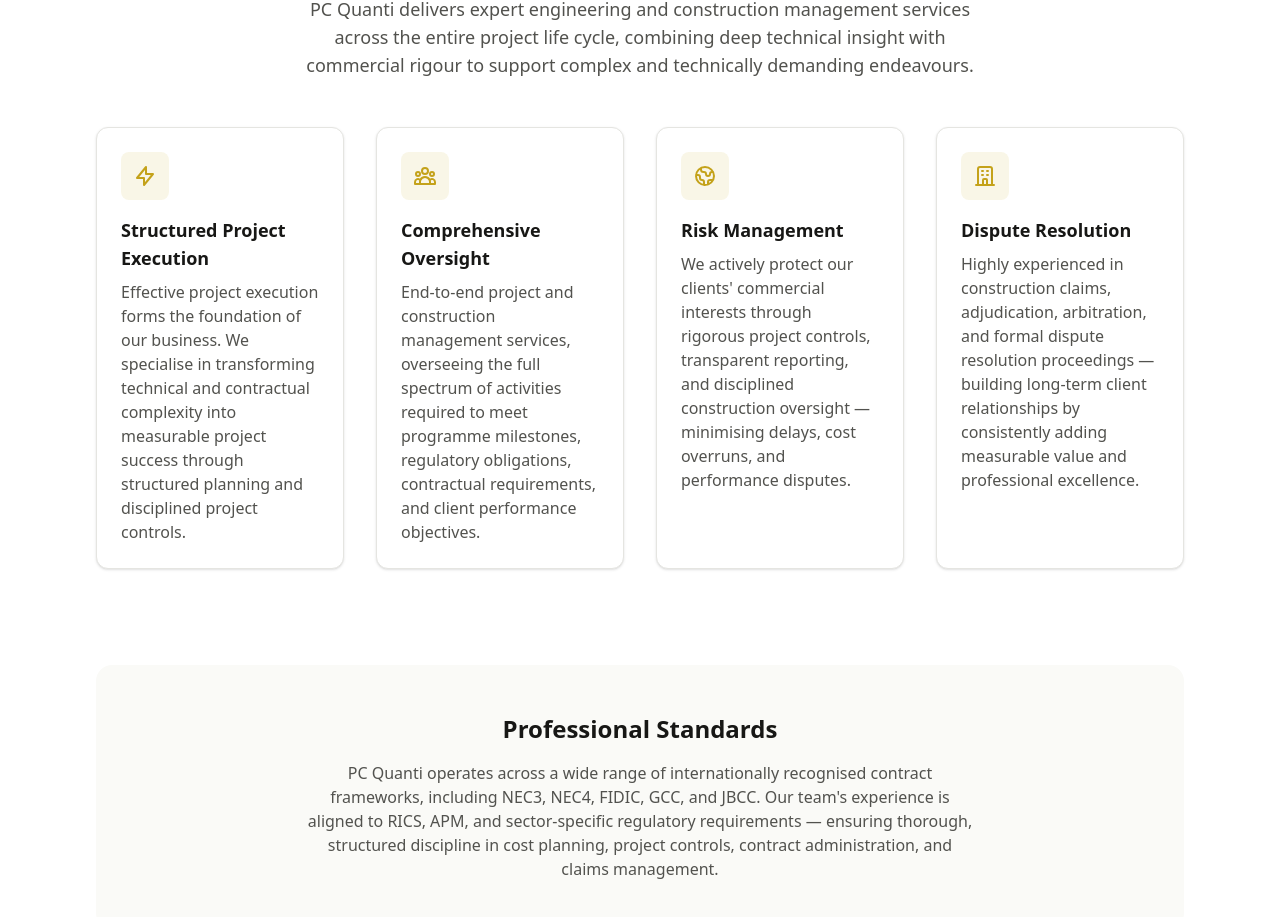
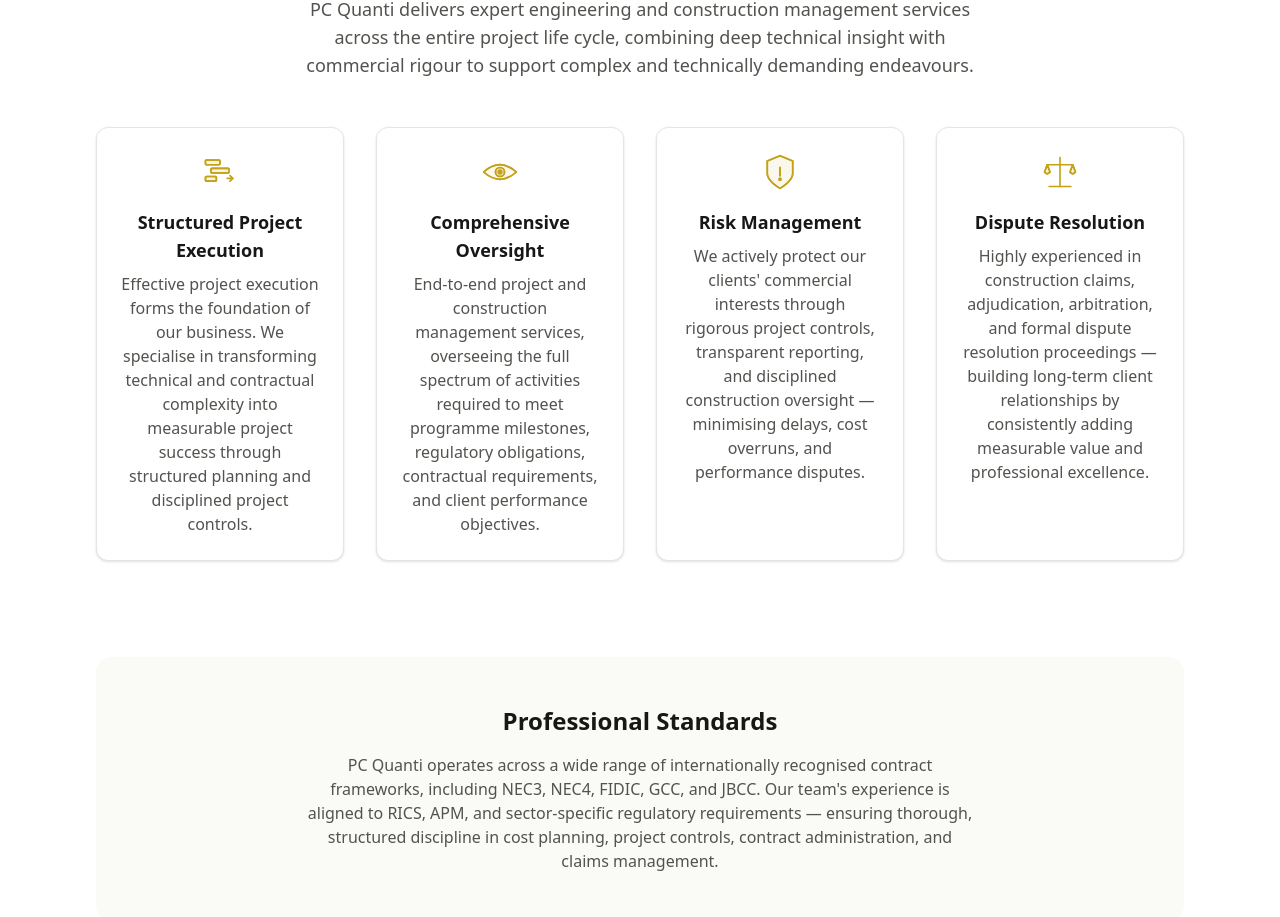
Before and after one commit to jonathanavis96/pc_quanti, a Next.js app: page /about in a window 1280 px wide. Shown: the part 1438-2355 px from the top of the page. Built offline with nearby package versions, Linux system fonts and the light colour scheme; no server answers.

Commit message:
feat: center about page differentiator icons with custom SVGs
- Replace gold box icons with centered custom inline SVGs (Gantt bars,
  eye, shield+exclamation, balance scales)
- Match SectorsTrustGrid card style: icon centered above heading, text centered

```diff
--- a/app/about/page.tsx
+++ b/app/about/page.tsx
@@ -77,10 +77,16 @@
 
           <div className="grid gap-8 md:grid-cols-2 lg:grid-cols-4">
             {/* Differentiator 1 */}
-            <div className="bg-white p-6 rounded-xl border border-pc-neutral-200 shadow-sm">
-              <div className="w-12 h-12 bg-pc-gold/10 rounded-lg flex items-center justify-center mb-4">
-                <svg className="w-6 h-6 text-pc-gold" fill="none" stroke="currentColor" viewBox="0 0 24 24">
-                  <path strokeLinecap="round" strokeLinejoin="round" strokeWidth={2} d="M13 10V3L4 14h7v7l9-11h-7z" />
+            <div className="bg-white p-6 rounded-xl border border-pc-neutral-200 shadow-sm text-center">
+              <div className="flex justify-center mb-4 text-pc-gold">
+                <svg viewBox="0 0 44 44" fill="none" stroke="currentColor" strokeWidth="1.8" strokeLinecap="round" strokeLinejoin="round" className="h-10 w-10" aria-hidden>
+                  {/* Gantt/schedule bars with arrow — structured execution */}
+                  <rect x="6" y="9" width="16" height="5" rx="1" fill="currentColor" fillOpacity="0.12" /><rect x="6" y="9" width="16" height="5" rx="1" />
+                  <rect x="12" y="18" width="20" height="5" rx="1" fill="currentColor" fillOpacity="0.12" /><rect x="12" y="18" width="20" height="5" rx="1" />
+                  <rect x="6" y="27" width="12" height="5" rx="1" fill="currentColor" fillOpacity="0.12" /><rect x="6" y="27" width="12" height="5" rx="1" />
+                  {/* Completion arrow */}
+                  <polyline points="30,29 36,29" strokeWidth="2" />
+                  <polyline points="33,26 36,29 33,32" strokeWidth="2" />
                 </svg>
               </div>
               <h3 className="text-lg font-semibold text-pc-neutral-900 mb-2">
@@ -92,10 +98,15 @@
             </div>
 
             {/* Differentiator 2 */}
-            <div className="bg-white p-6 rounded-xl border border-pc-neutral-200 shadow-sm">
-              <div className="w-12 h-12 bg-pc-gold/10 rounded-lg flex items-center justify-center mb-4">
-                <svg className="w-6 h-6 text-pc-gold" fill="none" stroke="currentColor" viewBox="0 0 24 24">
-                  <path strokeLinecap="round" strokeLinejoin="round" strokeWidth={2} d="M17 20h5v-2a3 3 0 00-5.356-1.857M17 20H7m10 0v-2c0-.656-.126-1.283-.356-1.857M7 20H2v-2a3 3 0 015.356-1.857M7 20v-2c0-.656.126-1.283.356-1.857m0 0a5.002 5.002 0 019.288 0M15 7a3 3 0 11-6 0 3 3 0 016 0zm6 3a2 2 0 11-4 0 2 2 0 014 0zM7 10a2 2 0 11-4 0 2 2 0 014 0z" />
+            <div className="bg-white p-6 rounded-xl border border-pc-neutral-200 shadow-sm text-center">
+              <div className="flex justify-center mb-4 text-pc-gold">
+                <svg viewBox="0 0 44 44" fill="none" stroke="currentColor" strokeWidth="1.8" strokeLinecap="round" strokeLinejoin="round" className="h-10 w-10" aria-hidden>
+                  {/* Eye — oversight / monitoring */}
+                  <path d="M4 22 Q22 6 40 22 Q22 38 4 22 Z" fill="currentColor" fillOpacity="0.08" />
+                  <path d="M4 22 Q22 6 40 22 Q22 38 4 22 Z" />
+                  <circle cx="22" cy="22" r="5" fill="currentColor" fillOpacity="0.15" />
+                  <circle cx="22" cy="22" r="5" />
+                  <circle cx="22" cy="22" r="2" fill="currentColor" />
                 </svg>
               </div>
               <h3 className="text-lg font-semibold text-pc-neutral-900 mb-2">
@@ -107,10 +118,15 @@
             </div>
 
             {/* Differentiator 3 */}
-            <div className="bg-white p-6 rounded-xl border border-pc-neutral-200 shadow-sm">
-              <div className="w-12 h-12 bg-pc-gold/10 rounded-lg flex items-center justify-center mb-4">
-                <svg className="w-6 h-6 text-pc-gold" fill="none" stroke="currentColor" viewBox="0 0 24 24">
-                  <path strokeLinecap="round" strokeLinejoin="round" strokeWidth={2} d="M3.055 11H5a2 2 0 012 2v1a2 2 0 002 2 2 2 0 012 2v2.945M8 3.935V5.5A2.5 2.5 0 0010.5 8h.5a2 2 0 012 2 2 2 0 104 0 2 2 0 012-2h1.064M15 20.488V18a2 2 0 012-2h3.064M21 12a9 9 0 11-18 0 9 9 0 0118 0z" />
+            <div className="bg-white p-6 rounded-xl border border-pc-neutral-200 shadow-sm text-center">
+              <div className="flex justify-center mb-4 text-pc-gold">
+                <svg viewBox="0 0 44 44" fill="none" stroke="currentColor" strokeWidth="1.8" strokeLinecap="round" strokeLinejoin="round" className="h-10 w-10" aria-hidden>
+                  {/* Shield with warning triangle — risk management */}
+                  <path d="M22 4 L36 10 L36 24 C36 32 22 40 22 40 C22 40 8 32 8 24 L8 10 Z" fill="currentColor" fillOpacity="0.08" />
+                  <path d="M22 4 L36 10 L36 24 C36 32 22 40 22 40 C22 40 8 32 8 24 L8 10 Z" />
+                  {/* Exclamation mark inside shield */}
+                  <line x1="22" y1="17" x2="22" y2="26" strokeWidth="2.2" />
+                  <circle cx="22" cy="30" r="1.2" fill="currentColor" />
                 </svg>
               </div>
               <h3 className="text-lg font-semibold text-pc-neutral-900 mb-2">
@@ -122,10 +138,19 @@
             </div>
 
             {/* Differentiator 4 */}
-            <div className="bg-white p-6 rounded-xl border border-pc-neutral-200 shadow-sm">
-              <div className="w-12 h-12 bg-pc-gold/10 rounded-lg flex items-center justify-center mb-4">
-                <svg className="w-6 h-6 text-pc-gold" fill="none" stroke="currentColor" viewBox="0 0 24 24">
-                  <path strokeLinecap="round" strokeLinejoin="round" strokeWidth={2} d="M19 21V5a2 2 0 00-2-2H7a2 2 0 00-2 2v16m14 0h2m-2 0h-5m-9 0H3m2 0h5M9 7h1m-1 4h1m4-4h1m-1 4h1m-5 10v-5a1 1 0 011-1h2a1 1 0 011 1v5m-4 0h4" />
+            <div className="bg-white p-6 rounded-xl border border-pc-neutral-200 shadow-sm text-center">
+              <div className="flex justify-center mb-4 text-pc-gold">
+                <svg viewBox="0 0 44 44" fill="none" stroke="currentColor" strokeWidth="1.8" strokeLinecap="round" strokeLinejoin="round" className="h-10 w-10" aria-hidden>
+                  {/* Balance scales — dispute resolution */}
+                  <line x1="22" y1="6" x2="22" y2="38" />
+                  <line x1="10" y1="38" x2="34" y2="38" />
+                  <line x1="8" y1="14" x2="36" y2="14" />
+                  {/* Left pan */}
+                  <path d="M8 14 L5 22 Q8 26 11 22 Z" fill="currentColor" fillOpacity="0.12" />
+                  <path d="M8 14 L5 22 Q8 26 11 22 Z" />
+                  {/* Right pan */}
+                  <path d="M36 14 L33 22 Q36 26 39 22 Z" fill="currentColor" fillOpacity="0.12" />
+                  <path d="M36 14 L33 22 Q36 26 39 22 Z" />
                 </svg>
               </div>
               <h3 className="text-lg font-semibold text-pc-neutral-900 mb-2">
```
